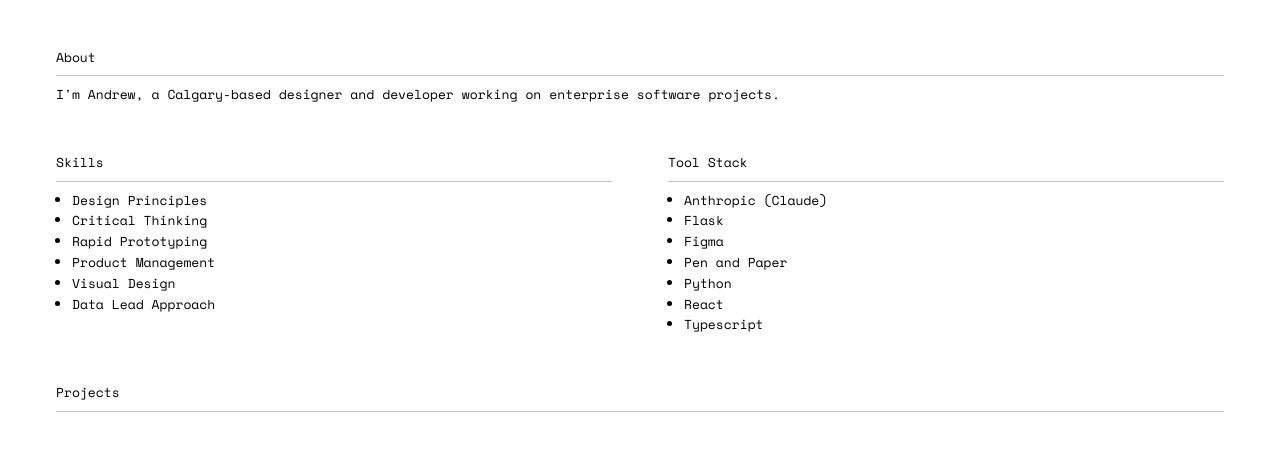
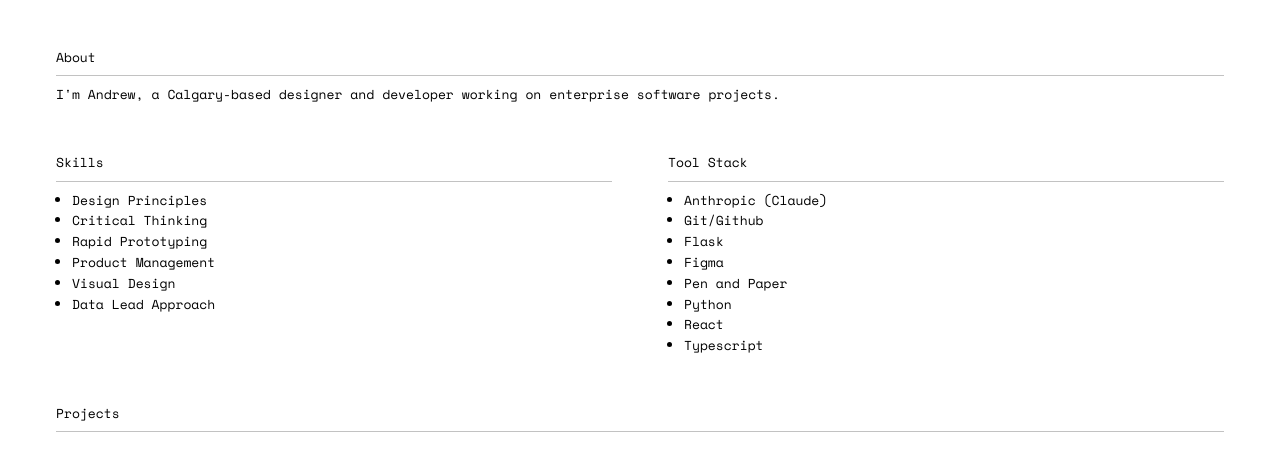
Before and after one commit to andrewjamesmoore/andrew-work, a Flask app: template templates/home.html in a window 1280 px wide. Shown: the part 38-509 px from the top of the page. Run offline with Flask 3, Linux system fonts and the light colour scheme; the template is opened without the code that fills it, so the values that code supplies are empty.

Commit message:
fix: udpate tools list

```diff
--- a/templates/home.html
+++ b/templates/home.html
@@ -27,6 +27,7 @@
     <hr />
     <ul>
       <li>Anthropic (Claude)</li>
+      <li>Git/Github</li>
       <li>Flask</li>
       <li>Figma</li>
       <li>Pen and Paper</li>
```
